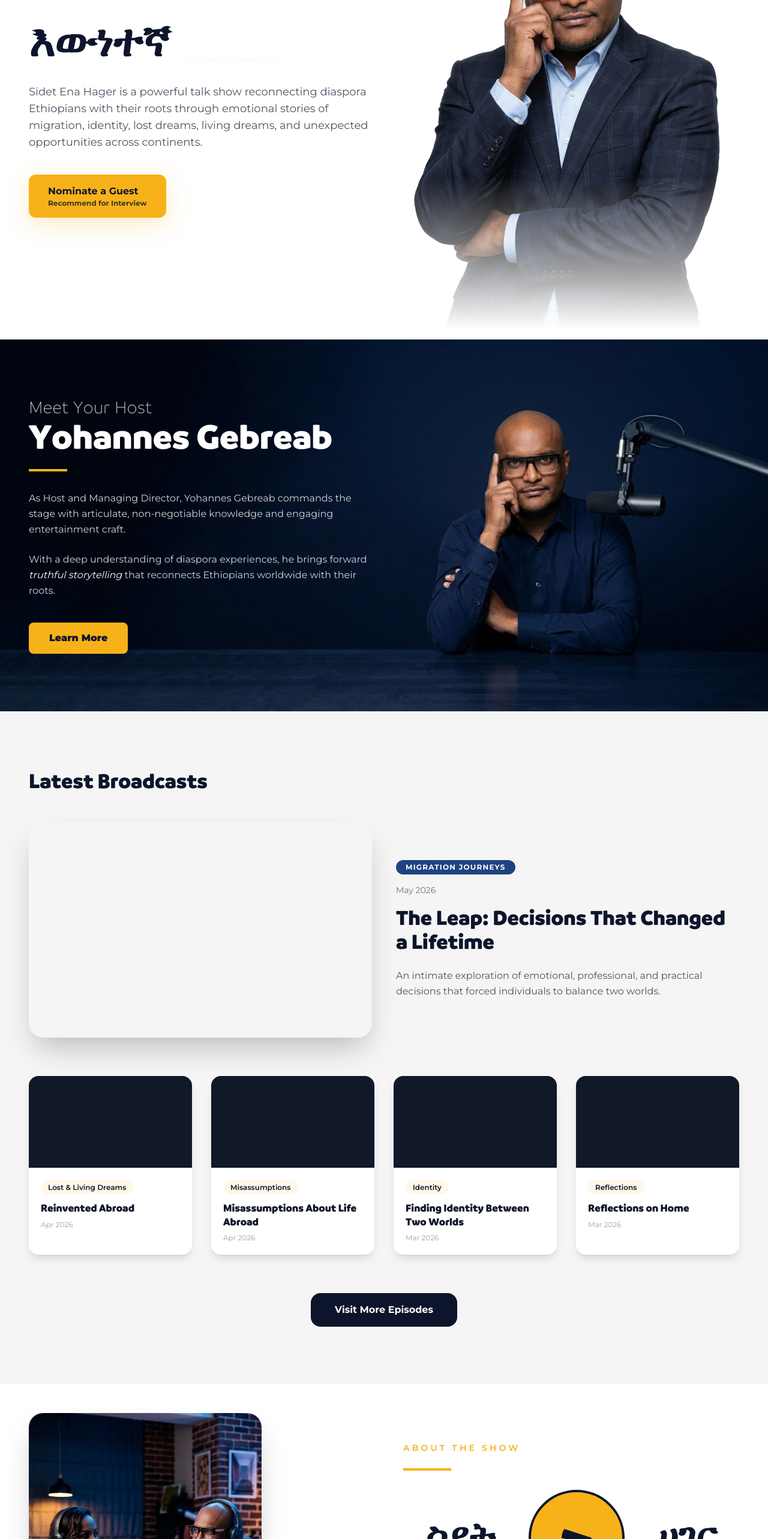
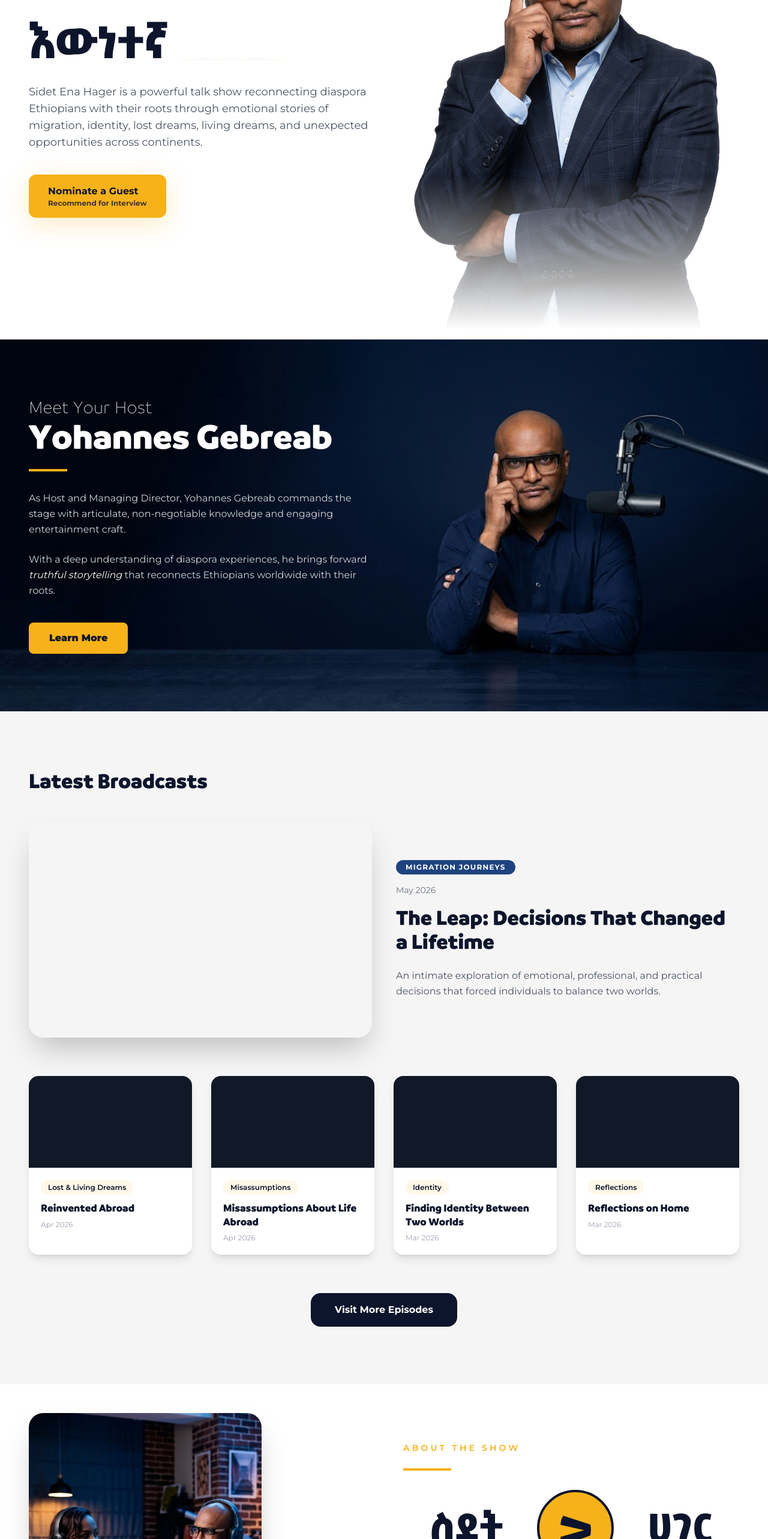
Before and after one commit to mikiyahoo/sidet-hager, a Next.js app: page / in a window 1280 px wide. Shown: the part 234-2800 px from the top of the page at 60% size. Built offline with nearby package versions, Linux system fonts and the light colour scheme.

Commit message:
Fix AdminGuard httpOnly cookie check, add Amharic font support, reduce circle size

```diff
--- a/app/admin/layout.tsx
+++ b/app/admin/layout.tsx
@@ -1,5 +1,8 @@
+'use client'
+
 import { ReactNode } from 'react'
+import AdminGuard from '@/components/ui/AdminGuard'
 
 export default function AdminLayout({ children }: { children: ReactNode }) {
-  return <>{children}</>
+  return <AdminGuard>{children}</AdminGuard>
 }
--- a/app/admin/login/page.tsx
+++ b/app/admin/login/page.tsx
@@ -27,8 +27,9 @@ export default function AdminLoginPage() {
         return
       }
 
-      // Hard redirect so middleware re-evaluates the cookie
-      window.location.replace('/admin')
+      // Use Next.js router for client-side navigation to avoid
+      // invalidating the layout router state
+      window.location.href = '/admin'
     } catch {
       setError('Network error. Please try again.')
     } finally {
--- a/app/admin/page.tsx
+++ b/app/admin/page.tsx
@@ -2,18 +2,17 @@
 
 import Link from 'next/link'
 import { useRouter } from 'next/navigation'
-import AdminGuard from '@/components/ui/AdminGuard'
 
 export default function AdminDashboard() {
   const router = useRouter()
 
   async function handleLogout() {
     await fetch('/api/auth/logout', { method: 'POST' })
-    router.push('/admin/login')
+    // Hard navigation ensures a clean auth state reset
+    window.location.href = '/admin/login'
   }
 
   return (
-    <AdminGuard>
     <div className="min-h-screen bg-backgroundLight px-6 py-24 md:px-12">
       <div className="mx-auto max-w-5xl">
         <div className="flex items-center justify-between">
@@ -60,6 +59,5 @@ export default function AdminDashboard() {
         </div>
       </div>
     </div>
-    </AdminGuard>
   )
 }
--- /dev/null
+++ b/app/api/auth/verify/route.ts
@@ -0,0 +1,19 @@
+import { NextRequest, NextResponse } from 'next/server'
+import jwt from 'jsonwebtoken'
+
+const JWT_SECRET = process.env.NEXTAUTH_SECRET || 'fallback-secret-change-me'
+
+export async function GET(req: NextRequest) {
+  const token = req.cookies.get('admin_token')?.value
+
+  if (!token) {
+    return NextResponse.json({ authorized: false }, { status: 401 })
+  }
+
+  try {
+    jwt.verify(token, JWT_SECRET)
+    return NextResponse.json({ authorized: true })
+  } catch {
+    return NextResponse.json({ authorized: false }, { status: 401 })
+  }
+}
--- a/app/globals.css
+++ b/app/globals.css
@@ -26,6 +26,14 @@
   font-display: swap;
 }
 
+@font-face {
+  font-family: 'Nokia Pure Headline';
+  src: url('/fonts/Nokia Pure Headline_XBD.TTF') format('truetype');
+  font-weight: 900;
+  font-style: normal;
+  font-display: swap;
+}
+
 html {
   scroll-behavior: smooth;
 }
@@ -41,6 +49,10 @@ body {
   font-family: 'Branding SF W05', sans-serif;
 }
 
+.amharic-font {
+  font-family: 'Nokia Pure Headline', 'Branding SF W05', sans-serif;
+}
+
 .glass-header {
   background: rgba(13, 21, 44, 0.92);
   backdrop-filter: blur(12px);
--- a/components/sections/AboutShowSection.tsx
+++ b/components/sections/AboutShowSection.tsx
@@ -26,20 +26,20 @@ function AnimatedEquation() {
   return (
     <div className="mt-8 flex items-center justify-center gap-8 sm:gap-14 select-none">
       {/* ስደት */}
-      <span className="heading-font text-[clamp(48px,5vw,80px)] font-black leading-none text-primary">
+      <span className="amharic-font text-[clamp(48px,5vw,80px)] font-black leading-none text-primary">
         ስደት
       </span>
 
       {/* Circle with animated symbol */}
       <div
-        className="relative flex h-36 w-36 items-center justify-center rounded-full border-4 border-primary bg-secondary sm:h-40 sm:w-40"
+        className="relative flex h-28 w-28 items-center justify-center rounded-full border-4 border-primary bg-secondary sm:h-32 sm:w-32"
         style={{
           transform: flipping ? 'scaleX(-1)' : 'scaleX(1)',
           transition: 'transform 0.4s cubic-bezier(0.22, 1, 0.36, 1)',
         }}
       >
         <span
-          className="heading-font text-[100px] font-black leading-none text-primary"
+          className="heading-font text-[100px] font-black leading-none text-primary -mt-3"
           style={{
             transform: flipping ? 'scaleX(-1)' : 'scaleX(1)',
             transition: 'transform 0.4s cubic-bezier(0.22, 1, 0.36, 1)',
@@ -50,7 +50,7 @@ function AnimatedEquation() {
       </div>
 
       {/* ሀገር */}
-      <span className="heading-font text-[clamp(48px,5vw,80px)] font-black leading-none text-primary">
+      <span className="amharic-font text-[clamp(48px,5vw,80px)] font-black leading-none text-primary">
         ሀገር
       </span>
     </div>
--- a/components/sections/HeroSection.tsx
+++ b/components/sections/HeroSection.tsx
@@ -24,7 +24,7 @@ export default function HeroSection() {
           </div>
 
           <div className="flex flex-wrap items-center gap-4">
-            <h1 className="heading-font text-5xl font-extrabold leading-tight text-primary md:text-7xl">
+            <h1 className="amharic-font text-5xl font-extrabold leading-tight text-primary md:text-7xl">
               እውነተኛ
             </h1>
 
--- a/components/ui/AdminGuard.tsx
+++ b/components/ui/AdminGuard.tsx
@@ -5,21 +5,22 @@ import { useRouter } from 'next/navigation'
 
 export default function AdminGuard({ children }: { children: React.ReactNode }) {
   const [authorized, setAuthorized] = useState(false)
+  const [checking, setChecking] = useState(true)
   const router = useRouter()
 
   useEffect(() => {
-    // Simple check: verify the admin_token cookie exists
-    // If redirected here from login, the cookie should be present
-    const hasToken = document.cookie.includes('admin_token=')
-
-    if (!hasToken) {
-      router.replace('/admin/login')
-    } else {
-      setAuthorized(true)
-    }
+    fetch('/api/auth/verify')
+      .then((res) => {
+        if (!res.ok) throw new Error()
+        setAuthorized(true)
+      })
+      .catch(() => {
+        router.replace('/admin/login')
+      })
+      .finally(() => setChecking(false))
   }, [router])
 
-  if (!authorized) {
+  if (checking) {
     return (
       <div className="flex min-h-screen items-center justify-center bg-primary">
         <div className="text-center">
@@ -30,5 +31,7 @@ export default function AdminGuard({ children }: { children: React.ReactNode })
     )
   }
 
+  if (!authorized) return null
+
   return <>{children}</>
 }
--- a/components/ui/AnimatedFlipWord.tsx
+++ b/components/ui/AnimatedFlipWord.tsx
@@ -24,7 +24,7 @@ export default function AnimatedFlipWord() {
           animate={{ rotateX: 0, opacity: 1 }}
           exit={{ rotateX: 90, opacity: 0 }}
           transition={{ duration: 0.5, ease: 'easeInOut' }}
-          className="heading-font absolute left-0 rounded-2xl bg-secondary px-6 py-3 text-5xl font-extrabold text-primary md:text-7xl"
+          className="amharic-font absolute left-0 rounded-2xl bg-secondary px-6 py-3 text-5xl font-extrabold text-primary md:text-7xl"
           style={{ transformOrigin: '50% 80%', transformStyle: 'preserve-3d' }}
         >
           {words[index]}
--- a/tailwind.config.ts
+++ b/tailwind.config.ts
@@ -19,6 +19,7 @@ const config: Config = {
       fontFamily: {
         heading: ['Branding SF W05', 'Inter', 'sans-serif'],
         body: ['Montserrat', 'sans-serif'],
+        amharic: ['Nokia Pure Headline', 'Branding SF W05', 'sans-serif'],
       },
       fontWeight: {
         black: '900',
```
Also changed, not shown: public/fonts/Nokia Pure Headline_XBD.TTF (added). Lines whose indentation alone changed are shown as unchanged.
